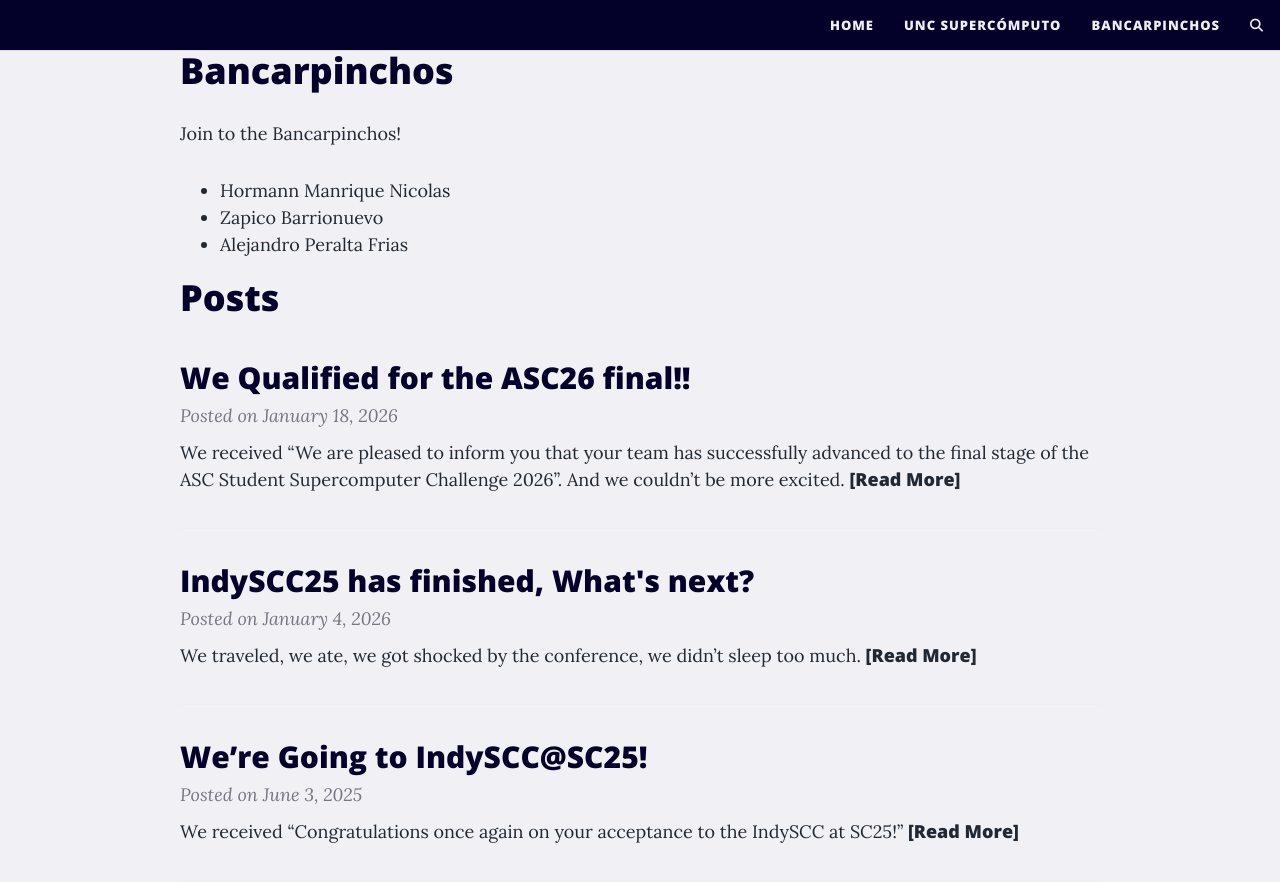
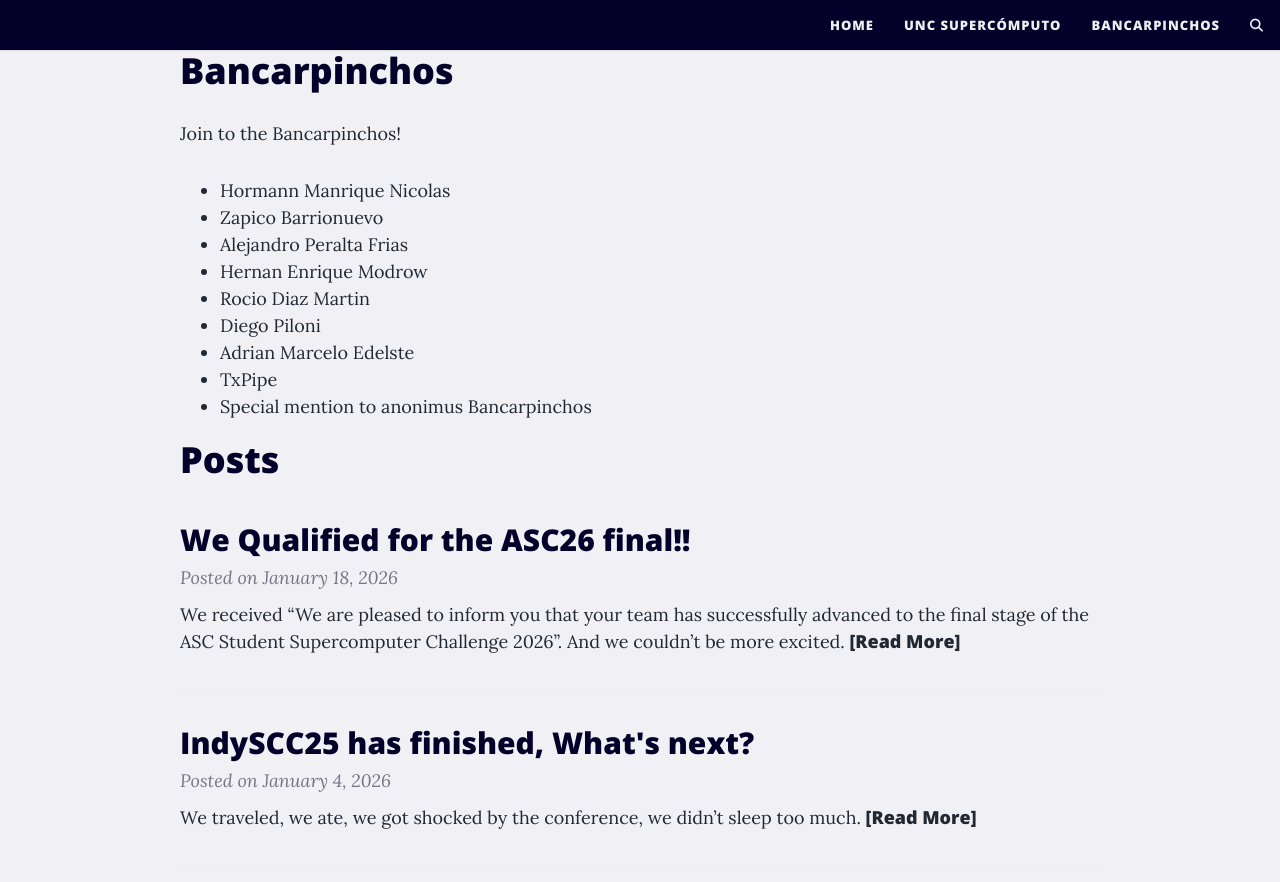
Before and after one commit to CarpinchosTeam/CarpinchosTeam.github.io, a Jekyll site: the page built from index.md, in a window 1280 px wide and 900 px high, scrolled down 3157 px. Shown: the top 882 px of the window. Built offline with Jekyll 4.4.1, drawn with Linux system fonts in a browser that asks for light colours; comment, search, counter and statistics services are not loaded.

Commit message:
bancharpinchos: update

```diff
--- a/index.md
+++ b/index.md
@@ -40,5 +40,11 @@ Join to the Bancarpinchos!
 - Hormann Manrique Nicolas
 - Zapico Barrionuevo
 - Alejandro Peralta Frias
+- Hernan Enrique Modrow
+- Rocio Diaz Martin
+- Diego Piloni
+- Adrian Marcelo Edelste
+- TxPipe
+- Special mention to anonimus Bancarpinchos
 
 # Posts
```
